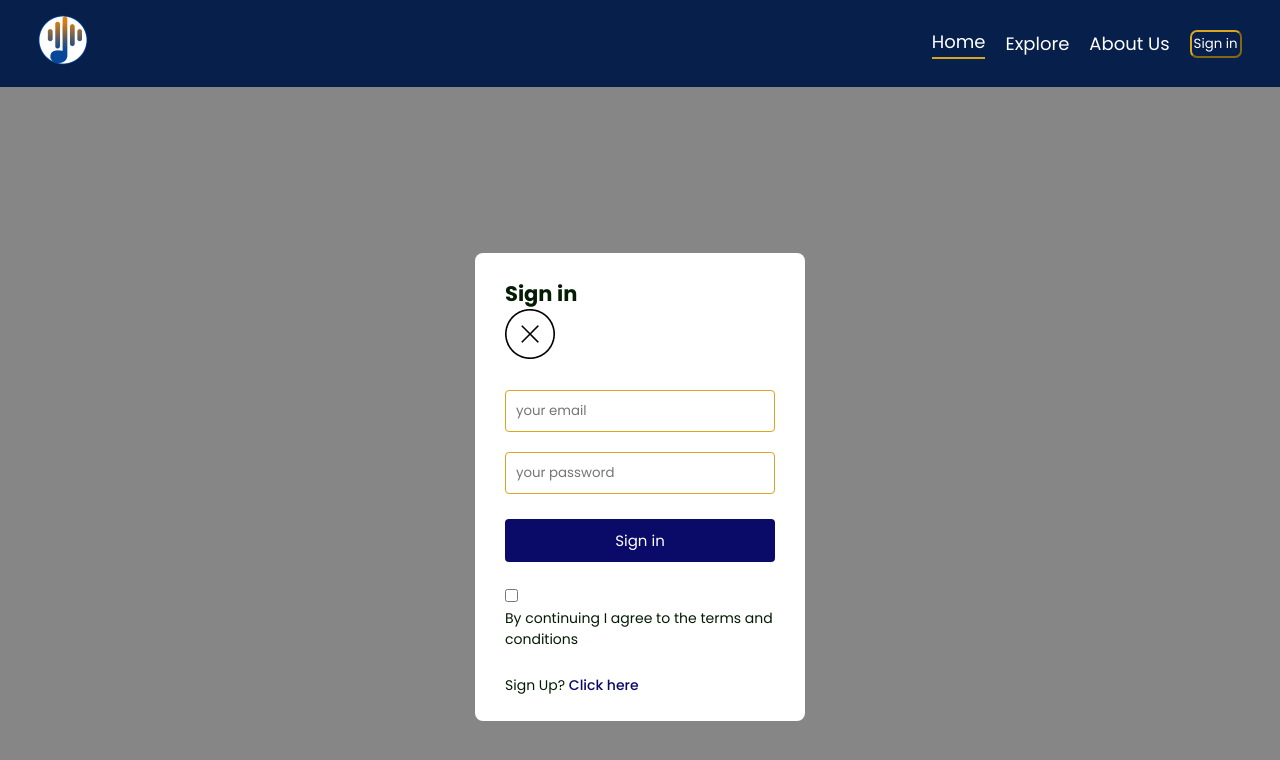
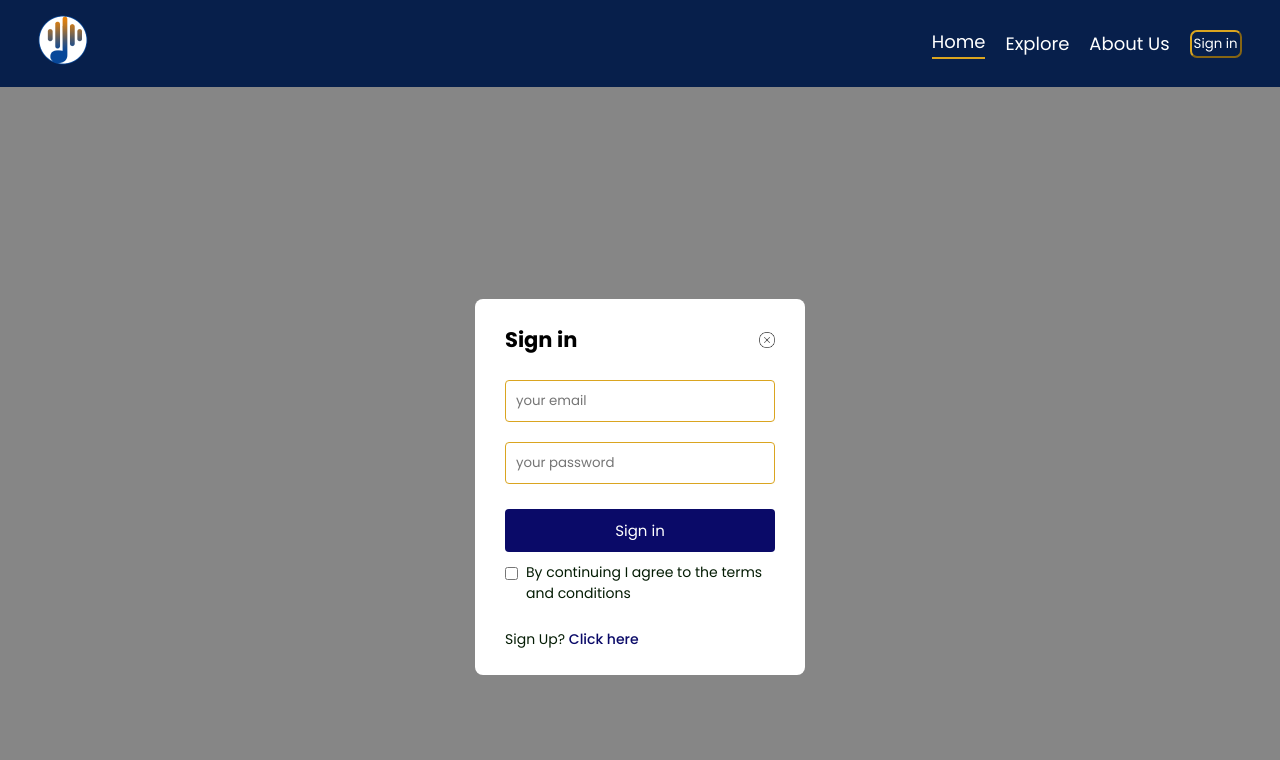
Before and after one commit to Awalu-Levison/alx-portfolio, a React (Vite) app: page /signup in a window 1280 px wide. Shown: the top 760 px of the page. Built offline with nearby package versions, Linux system fonts and the light colour scheme.

Commit message:
Style the sign up component

```diff
--- a/src/components/SignUp/SignUp.css
+++ b/src/components/SignUp/SignUp.css
@@ -7,11 +7,12 @@
     display: grid;
 }
 
+
 .sign-up-container{
     place-self: center;
     width: max(23vw,330px);
     color: rgb(4, 28, 4);
-    background-color: white;
+    background-color: rgb(255, 255, 255);
     display: flex;
     flex-direction: column;
     gap: 25px;
@@ -21,22 +22,32 @@
     animation: fadeIn 0.5s;
 }
 
-.sign-up-titile{
+
+.sign-up-title{
     display: flex;
     justify-content: space-between;
     align-items: center;
-    color: black;
 }
-.sign-up-titile img{
+
+
+.sign-up-title h2 {
+    color: rgb(0, 0, 0) !important;
+}
+
+
+.sign-up-title img{
     width: 16px;
     cursor: pointer;
 }
+
 
 .sign-up-input{
     display: flex;
     flex-direction: column;
     gap: 20px;
 }
+
+
 .sign-up-input input{
     outline: none;
     border: 1px solid #DAA520;
@@ -54,14 +65,16 @@
     font-size: 15px;
     cursor: pointer;
 }
-.sign-up-condiction{
+
+
+.sign-up-condition{
     display: flex;
     align-items: start;
     gap: 8px;
     margin-top: -15px;
 }
 
-.sign-up-condiction input{
+.sign-up-condition input{
     margin-top: 5px;
 }
 
```
